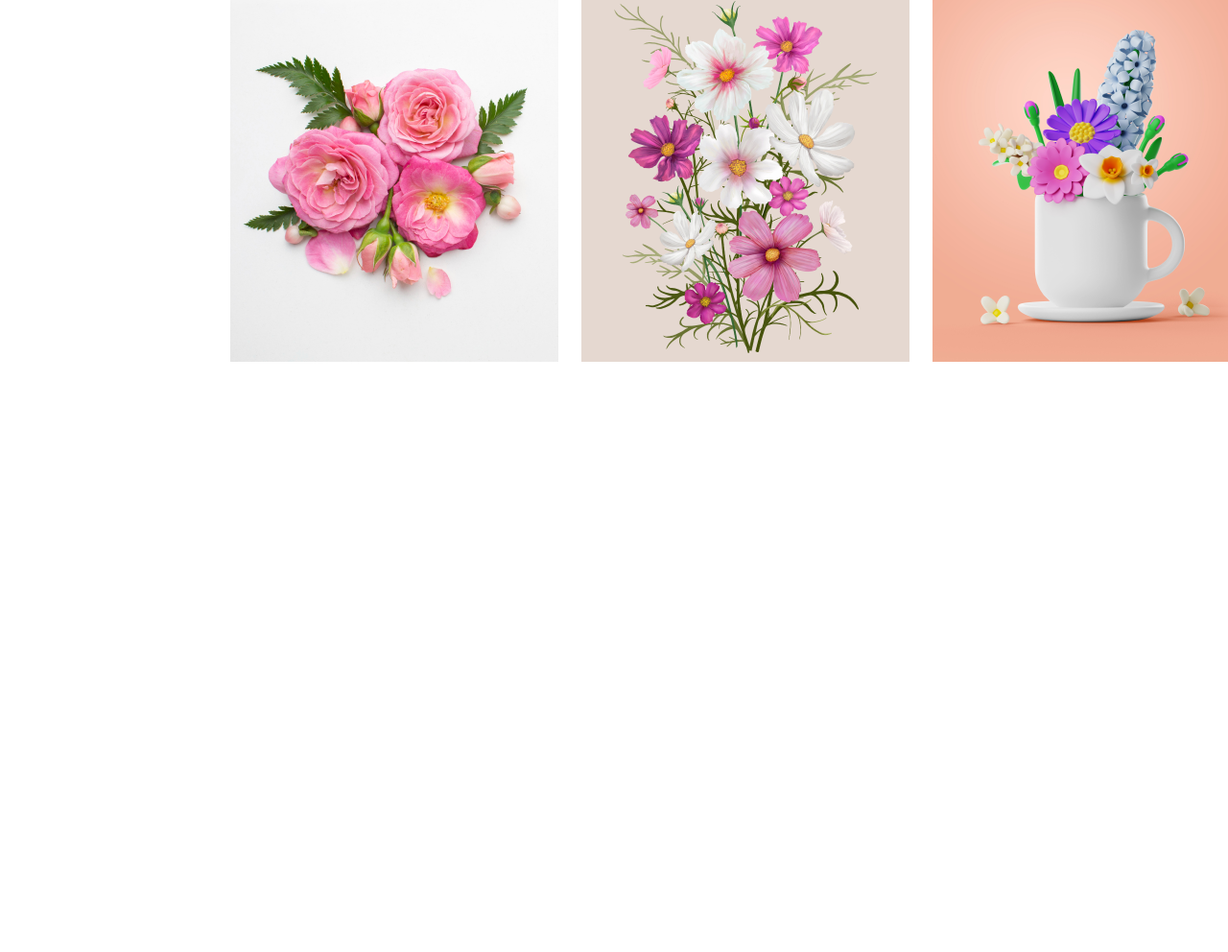
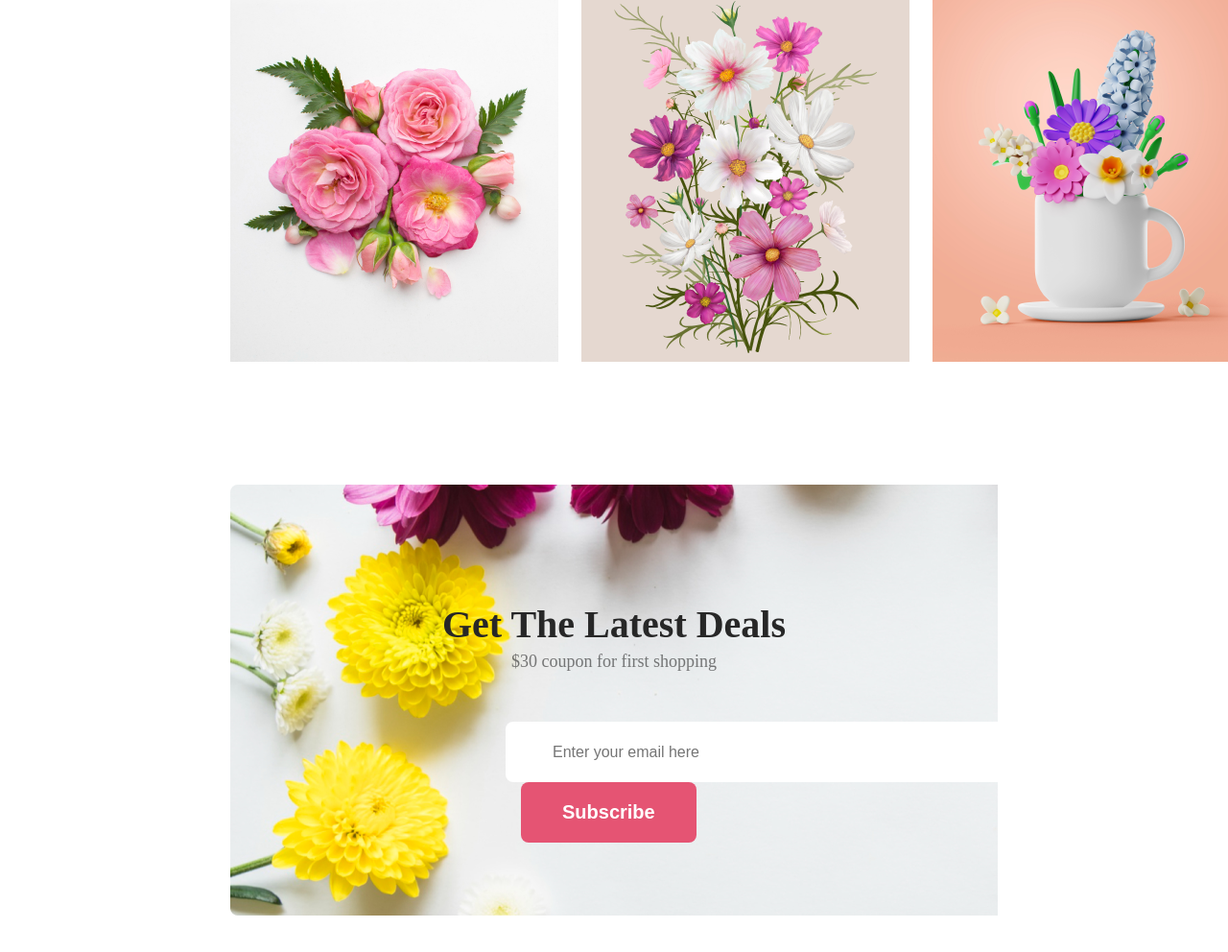
Before and after one commit to jobaer6768/milestone-1, a plain HTML site: page index.html in a window 1280 px wide. Shown: the part 2136-3128 px from the top of the page at 96% size. Before the commit the page ends 2641 px from the top, so only its background shows below. Drawn offline with Linux system fonts and the light colour scheme.

Commit message:
completed main section

```diff
--- a/index.html
+++ b/index.html
@@ -73,6 +73,25 @@
       </div>
     </section>
 
+    <!-- Deal section -->
+    <section>
+      <div class="deal-container">
+        <h2 class="deal-title">
+          Get The Latest Deals
+        </h2>
+        <p class="deal-description">
+          $30 coupon for first shopping
+        </p>
+        <div class="deal-flex-items">
+          <input type="email" name="" id=""
+        placeholder="Enter your email here">
+        <button class="btn-f-design">
+          Subscribe
+        </button>
+        </div>
+      </div>
+    </section>
+
   </main>
 
   <footer></footer>
--- a/styles/styles.css
+++ b/styles/styles.css
@@ -106,3 +106,48 @@ main{
   gap: 24px;
   margin: 0px 240px;
 }
+
+.deal-container{
+  margin: 128px 240px;
+  background-image: url('../Flower Asset/Rectangle\ 9.png');
+  background-repeat: no-repeat;
+  height: 449px;
+}
+
+.deal-title{
+  color: #272727;
+  text-align: center;
+  font-size: 40px;
+  font-weight: 800;
+  padding-top: 122px;
+}
+
+.deal-description{
+  color: rgba(39, 39, 39, 0.60);
+  text-align: center;
+  font-size: 18px;
+  font-weight: 400;
+  line-height: 30px;
+}
+
+.deal-flex-items{
+  display: flex;
+  margin: 48px auto;
+  display: block;
+  margin-left: 287px;
+}
+
+.deal-flex-items > input{
+  border-radius: 8px;
+  border: 0px;
+  background: #FFF;
+  color: rgba(39, 39, 39, 0.60);
+  text-align: center;
+  font-size: 16px;
+  font-weight: 400;
+  padding: 23px 513px 22px 22px;
+}
+
+.deal-flex-items > button{
+  margin-left: 16px;
+}
```
